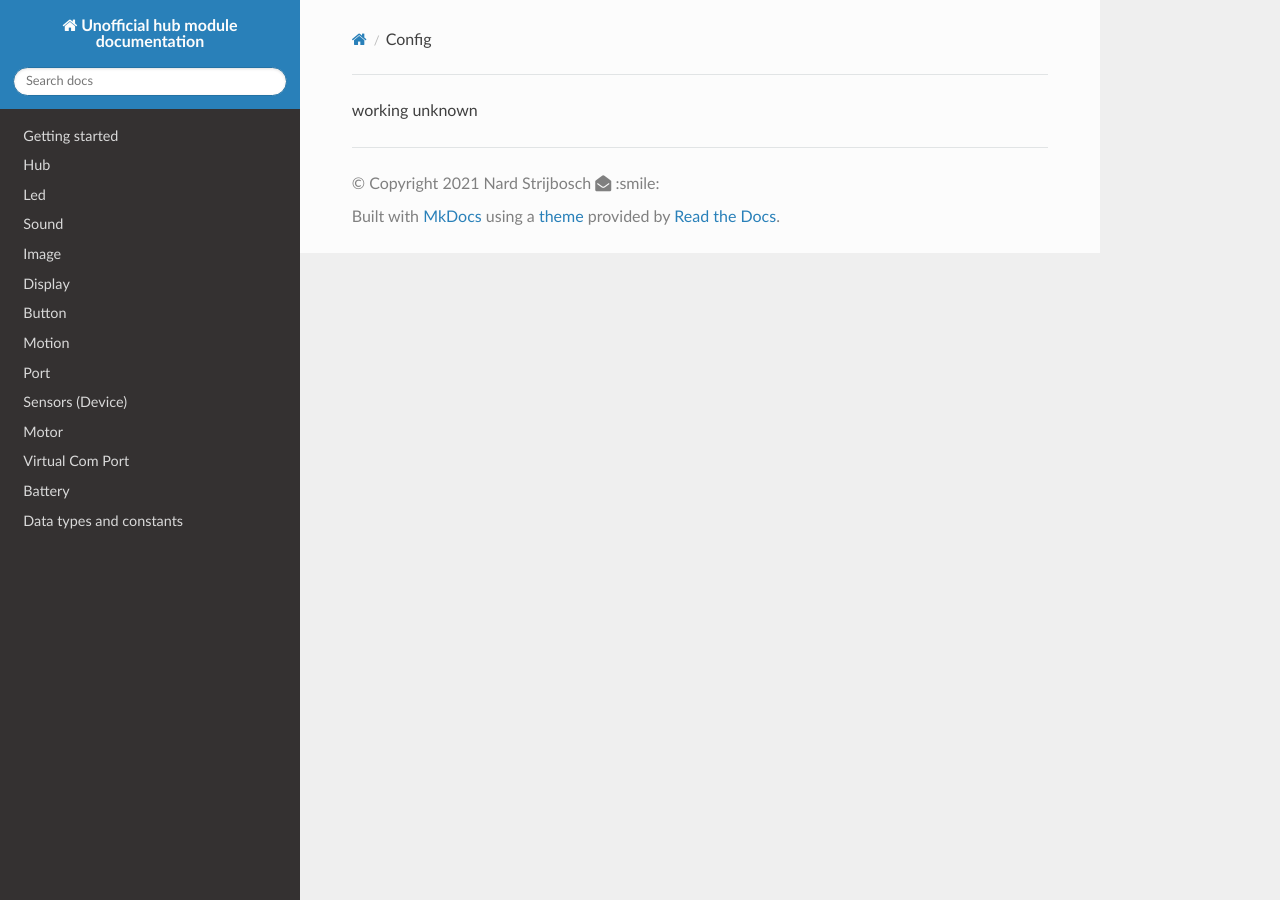
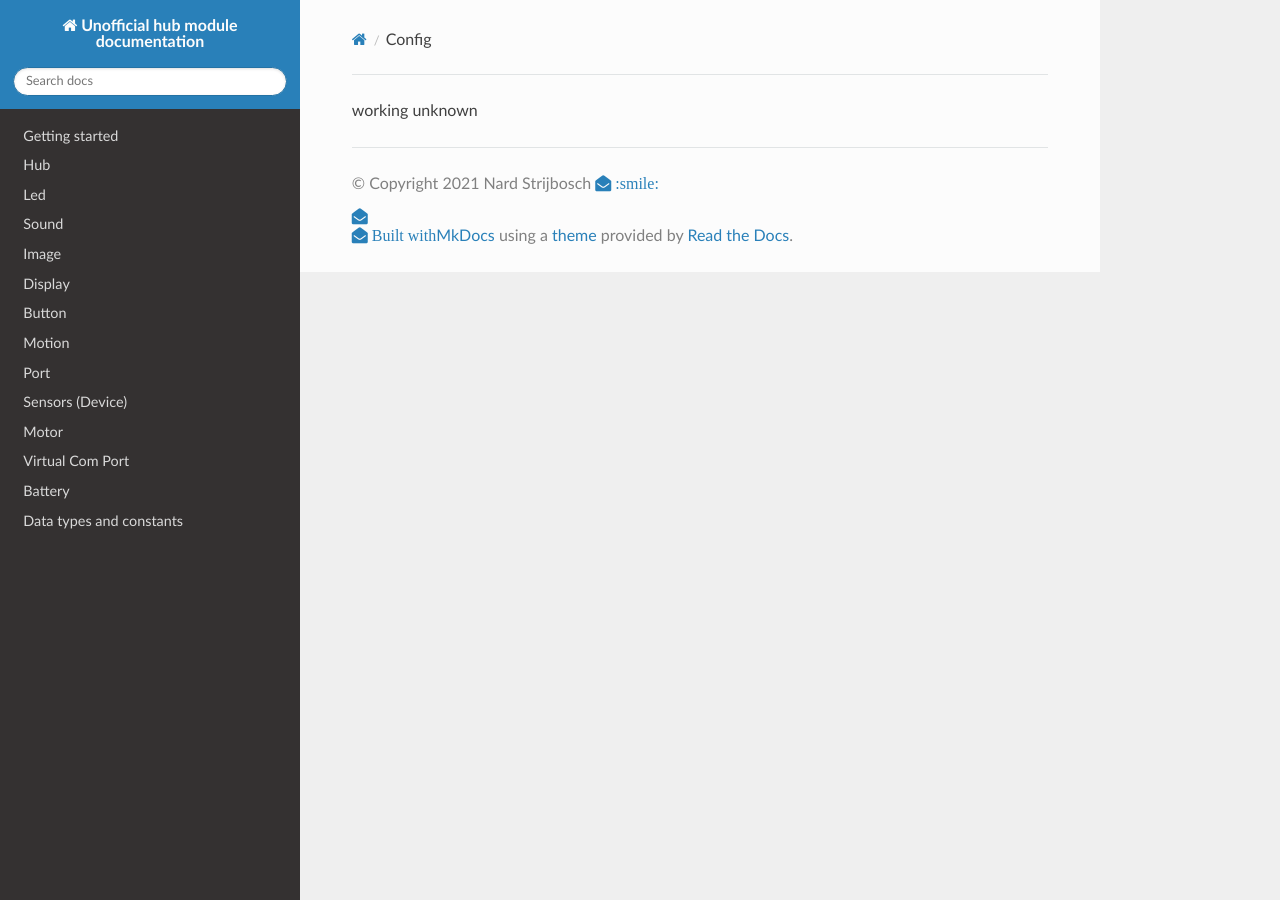
Before and after one commit to NStrijbosch/hub-module-notes, an MkDocs documentation site: the page built from docs/config.md, in a window 1280 px wide. Built offline with MkDocs 1.6.1, drawn with Linux system fonts in a browser that asks for light colours; nearby versions of some CDN libraries.

Commit message:
Update mkdocs.yml

```diff
--- a/mkdocs.yml
+++ b/mkdocs.yml
@@ -23,7 +23,7 @@
     name: readthedocs
     custom_dir: 'overrides/'
 extra_css: ['custom.css', 'https://cdnjs.cloudflare.com/ajax/libs/font-awesome/4.7.0/css/font-awesome.min.css']
-copyright: © Copyright 2021 Nard Strijbosch <i class="fa fa-envelope-open" aria-hidden="true"></i>
+copyright: © Copyright 2021 Nard Strijbosch <a class="fa fa-envelope-open" aria-hidden="true" href="n.strijbosch@gmail.com"></i>
 site_author: Nard Strijbosch
 markdown_extensions:
     - admonition
```
